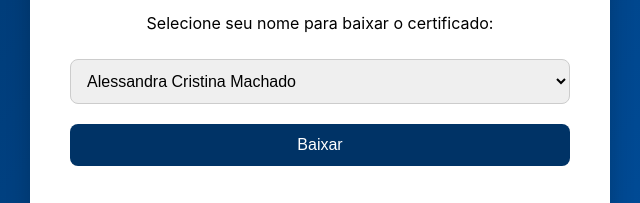
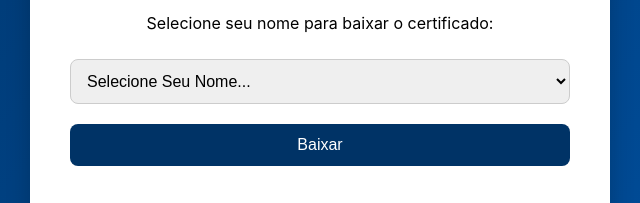
Before and after one commit to professorgaldino/metrologianapratica, a plain HTML site: page index.html in a window 1280 px wide. Shown: the part 302-505 px from the top of the page, 320-960 px from the left. Drawn offline with Linux system fonts and the light colour scheme.

Commit message:
Atualizar o index.html

```diff
--- a/index.html
+++ b/index.html
@@ -121,6 +121,7 @@
   <p>Selecione seu nome para baixar o certificado:</p>
 
   <select id="aluno">
+    <option>Selecione Seu Nome...</option>
     <option>Alessandra Cristina Machado</option>
     <option>Aline Aparecida de Freitas Maineti</option>
     <option>Ana Flávia de Andrade</option>
```
